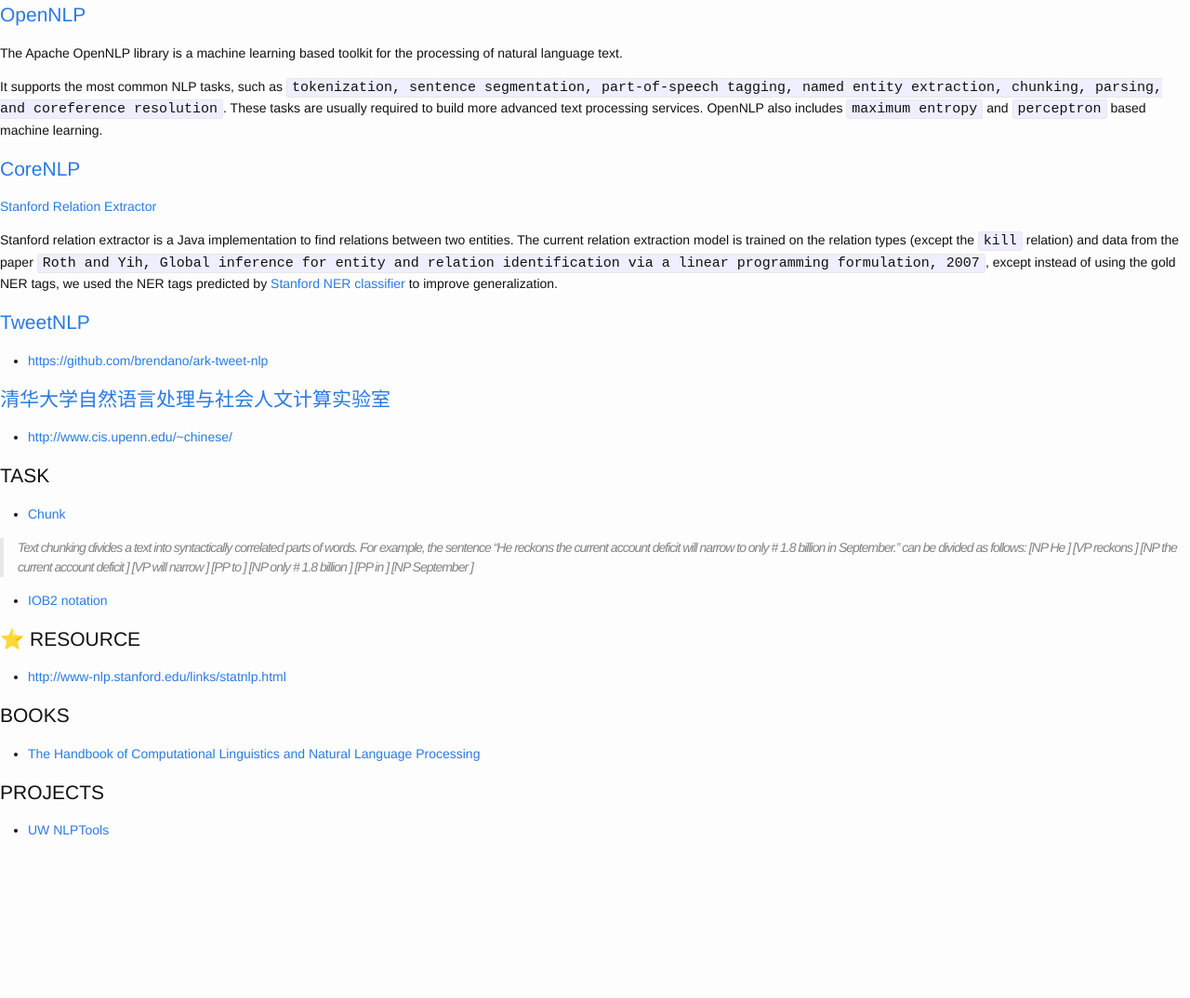
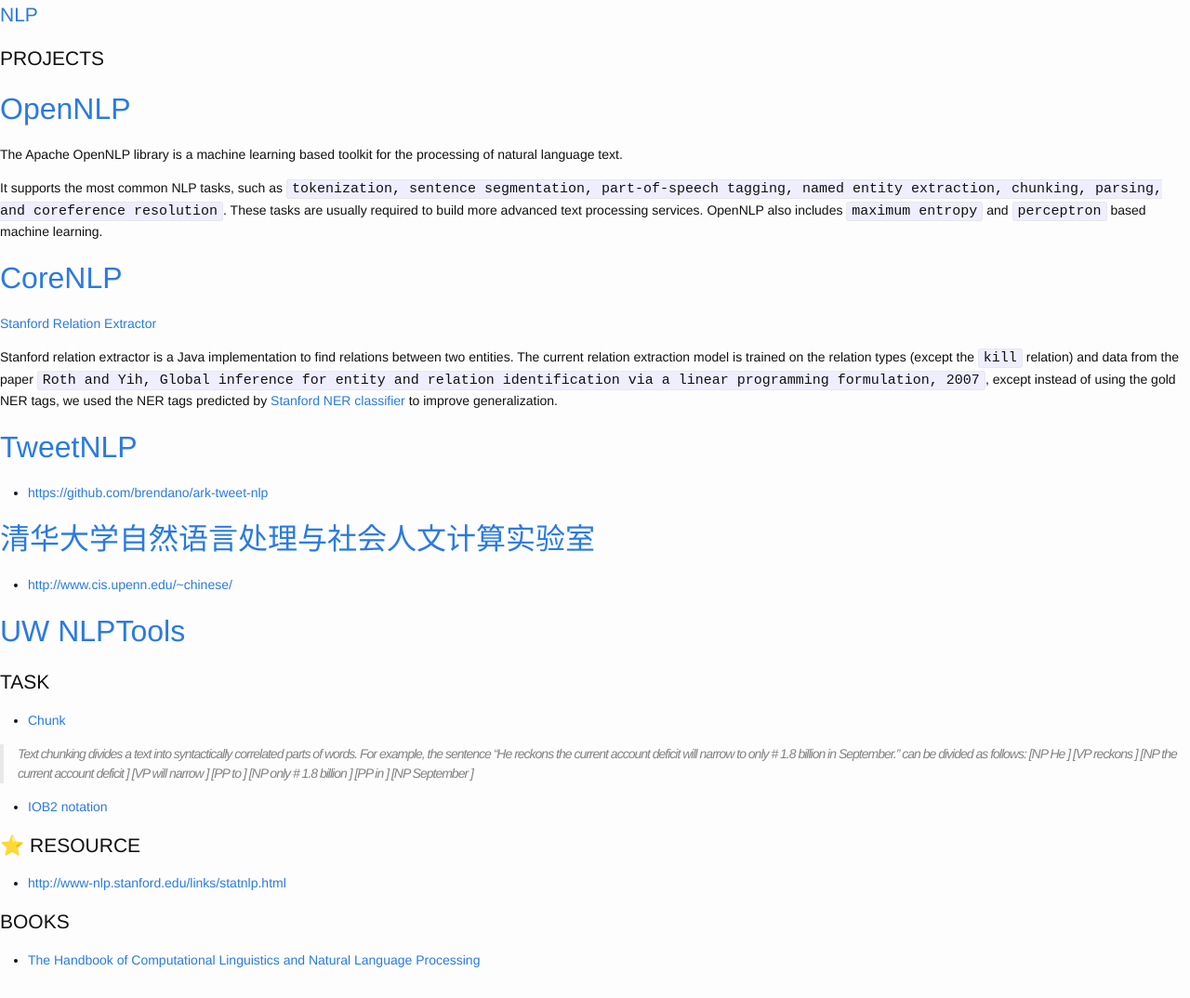
Before and after one commit to cnwarden/cnwarden.github.io, a Jekyll site: the page built from ml/index.md, in a window 1280 px wide. Shown: the whole page at 93% size. Built offline with Jekyll 4.4.1, drawn with Linux system fonts in a browser that asks for light colours; emoji names are drawn with the system emoji font; before the commit the page ends 934 px from its top, so only the background shows below that.

Commit message:
Update index.md

```diff
--- a/ml/index.md
+++ b/ml/index.md
@@ -3,25 +3,31 @@ layout: post_mine
 title:  machine learning
 ---
 
-# [OpenNLP](http://opennlp.apache.org/)
+# [NLP](https://en.wikipedia.org/wiki/Natural_language_processing)
+
+# PROJECTS
+
+## [OpenNLP](http://opennlp.apache.org/)
 
 The Apache OpenNLP library is a machine learning based toolkit for the processing of natural language text.
 
 It supports the most common NLP tasks, such as `tokenization, sentence segmentation, part-of-speech tagging, named entity extraction, chunking, parsing, and coreference resolution`. These tasks are usually required to build more advanced text processing services. OpenNLP also includes `maximum entropy` and `perceptron` based machine learning.
 
-# [CoreNLP](http://nlp.stanford.edu)
+## [CoreNLP](http://nlp.stanford.edu)
 
 [Stanford Relation Extractor](http://nlp.stanford.edu/software/relationExtractor.html)
 
 Stanford relation extractor is a Java implementation to find relations between two entities. The current relation extraction model is trained on the relation types (except the `kill` relation) and data from the paper `Roth and Yih, Global inference for entity and relation identification via a linear programming formulation, 2007`, except instead of using the gold NER tags, we used the NER tags predicted by [Stanford NER classifier](http://nlp.stanford.edu/software/CRF-NER.shtml) to improve generalization.
 
-# [TweetNLP](http://www.cs.cmu.edu/~ark/TweetNLP/)
+## [TweetNLP](http://www.cs.cmu.edu/~ark/TweetNLP/)
 
 * [https://github.com/brendano/ark-tweet-nlp](https://github.com/brendano/ark-tweet-nlp)
 
-# [清华大学自然语言处理与社会人文计算实验室](http://nlp.csai.tsinghua.edu.cn/site2/)
+## [清华大学自然语言处理与社会人文计算实验室](http://nlp.csai.tsinghua.edu.cn/site2/)
 
 * [http://www.cis.upenn.edu/~chinese/](http://www.cis.upenn.edu/~chinese/)
+
+## [UW NLPTools](https://github.com/knowitall/nlptools)
 
 # TASK
 
```
Also changed, not shown: other parts of ml/index.md (+0 -4 lines).
